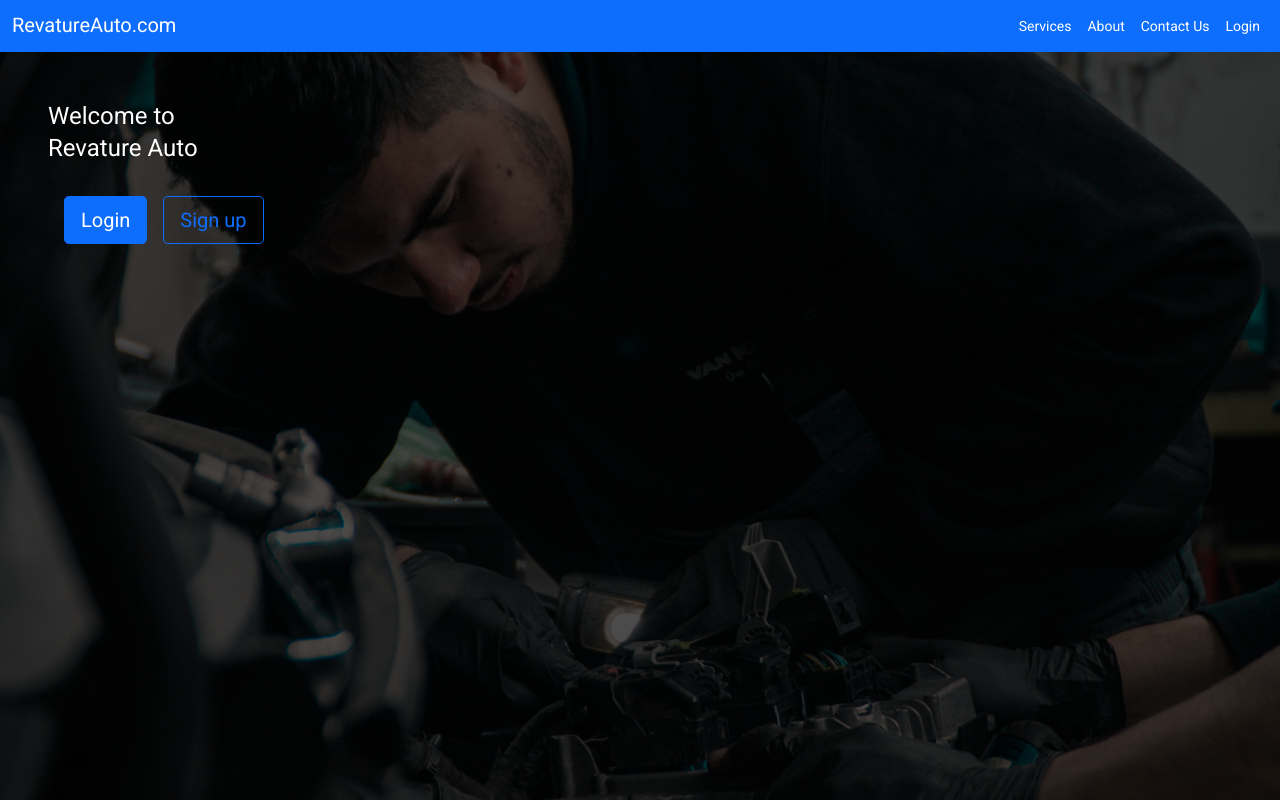
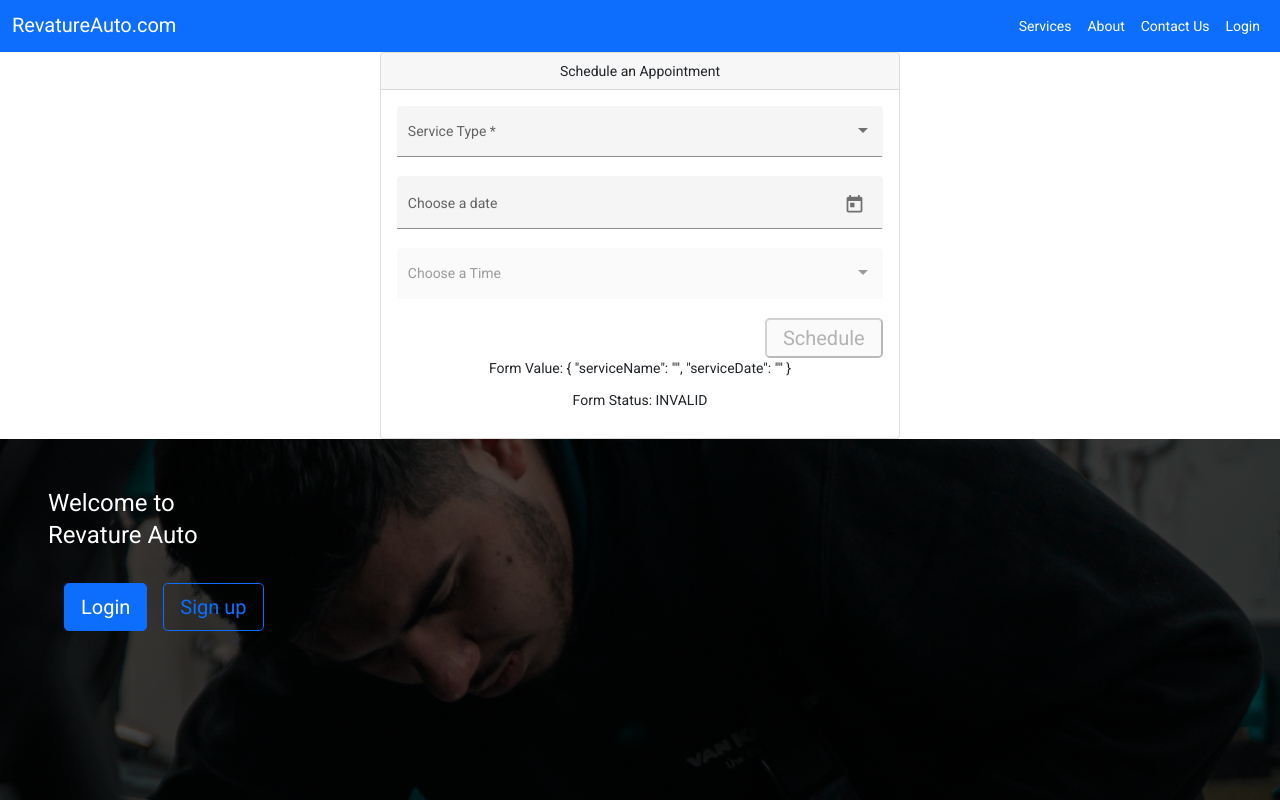
Before and after one commit to roctorch/project-two, an Angular app in the folder front-p2/: page /schedule/add in a window 1280 px wide. Before the commit this address led to /. Shown: the top 800 px of the page. Built offline with nearby package versions, Linux system fonts and the light colour scheme.

Commit message:
Finished functionality and majority of bugs for schedule-form, still need db

```diff
--- a/front-p2/src/app/app-routing.module.ts
+++ b/front-p2/src/app/app-routing.module.ts
@@ -3,22 +3,22 @@
 import { LoginFormComponent } from './login-form/login-form.component';
 import { ScheduleViewerComponent } from './schedule-viewer/schedule-viewer.component';
 import { ScheduleEventComponent } from './schedule-event/schedule-event.component';
-
+import { ScheduleFormComponent } from './schedule-form/schedule-form.component';
 // add path and component type here
 const routes: Routes = [
   { path: 'login', component: LoginFormComponent },
-  {
-    path: 'schedule', component: ScheduleViewerComponent,
-  }
+  // { path: 'login/signup', component: SignupFormComponent},
+  { path: 'schedule', component: ScheduleViewerComponent},
+  { path: 'schedule/add', component: ScheduleFormComponent}
 ];
 
 @NgModule({
   imports: [RouterModule.forRoot(routes)],
   exports: [RouterModule],
   declarations: [
-  ]
+    ]
 })
 export class AppRoutingModule { }
 
 // Add components to be exported to app.module.ts
-export const routeComponents = [LoginFormComponent, ScheduleViewerComponent,ScheduleEventComponent]
+export const routeComponents = [LoginFormComponent, ScheduleViewerComponent, ScheduleEventComponent, ScheduleFormComponent];
--- /dev/null
+++ b/front-p2/src/app/schedule-form/schedule-form.component.html
@@ -0,0 +1,48 @@
+<div class="row text-center justify-content-center">
+    <div class="col-md-5">
+        <div class="card">
+            <div class="card-header">
+                Schedule an Appointment
+            </div>
+            <div class="card-body">
+                <form [formGroup]="scheduleForm" (ngSubmit)="handleSubmit()">
+                    <div class="d-flex flex-column">
+                        <mat-form-field appearance="fill">
+                            <mat-label>Service Type</mat-label>
+                            <mat-select name="serviceName" formControlName="serviceName">
+                                <mat-option *ngFor="let serv of services" [value]="serv">
+                                    {{serv}}
+                                </mat-option>
+                            </mat-select>
+                        </mat-form-field>
+
+                        <mat-form-field appearance="fill">
+                            <mat-label>Choose a date</mat-label>
+                            <input name="serviceDate" matInput [matDatepicker]="picker"
+                                [matDatepickerFilter]="combinedDateFilter"
+                                formControlName="serviceDate">
+                            <mat-datepicker-toggle matSuffix [for]="picker"></mat-datepicker-toggle>
+                            <mat-datepicker #picker></mat-datepicker>
+                        </mat-form-field>
+
+                        <mat-form-field appearance="fill">
+                            <mat-label>Choose a Time</mat-label>
+                            <mat-select name="startTime" formControlName="startTime">
+                                <!--[disabled]="scheduleForm.get('serviceDate')!=null"-->
+                                <mat-option *ngFor="let time of times" [value]="time"
+                                    [disabled]="!availTimeMap.get(time)">
+                                    {{time}}
+                                </mat-option>
+                            </mat-select>
+                        </mat-form-field>
+                        <div class="d-flex justify-content-end">
+                            <button class="btn-lg" [disabled]="!scheduleForm.valid">Schedule</button>
+                        </div>
+                    </div>
+                </form>
+                <p>Form Value: {{ scheduleForm.value | json }}</p>
+                <p>Form Status: {{ scheduleForm.status }}</p>
+            </div>
+        </div>
+    </div>
+</div>
--- /dev/null
+++ b/front-p2/src/app/schedule-form/schedule-form.component.ts
@@ -0,0 +1,103 @@
+import { Component, OnInit } from '@angular/core';
+import { FormControl, FormGroupDirective, FormBuilder, FormGroup, NgForm, Validators } from '@angular/forms';
+import { ErrorStateMatcher } from '@angular/material/core';
+
+@Component({
+  selector: 'app-schedule-form',
+  templateUrl: './schedule-form.component.html',
+  styleUrls: ['./schedule-form.component.scss']
+})
+export class ScheduleFormComponent implements OnInit {
+
+  scheduleForm: FormGroup = this.formBuilder.group({
+    serviceName: ["", Validators.required],
+    serviceDate: "",
+    startTime: [{ value: "", disabled: true },],
+  })
+
+  times: any[] = ["08:00AM", "08:30AM", "09:00AM", "09:30AM", "10:00AM", "10:30AM", "11:00AM", "11:30AM",
+    "12:00PM", "12:30PM", "01:00PM", "01:30PM", "02:00PM", "02:30PM", "03:00PM", "03:30PM", "04:00PM", "04:30PM", "05:00PM"];
+
+  // Optional TODO: Load Services from DB
+  services: any[] = ["Oil Change", "Tire Maintenance", "Car Detailing", "Test"];
+  // DB dependent
+  availTimeMap: Map<string, boolean> = new Map<string, boolean>();
+
+  constructor(private formBuilder: FormBuilder) {
+    // Listening for changes to
+    this.scheduleForm.get('serviceDate')?.valueChanges.subscribe(
+      value => {
+        console.log(value)
+        this.scheduleForm.controls['startTime'].enable();
+        // TODO: HERE load availTimeMap information based on serviceDate
+
+        // TODO: Have a similar observable to ship information to back-end
+      }
+    )
+  }
+
+  ngOnInit(): void {
+    // TODO: Load information via DB
+    this.availTimeMap.set("08:00AM", true)
+    this.availTimeMap.set("09:00AM", true)
+    this.availTimeMap.set("10:00AM", true)
+    this.availTimeMap.set("11:00AM", true)
+    this.availTimeMap.set("12:00PM", false)
+    this.availTimeMap.set("01:00PM", false)
+    this.availTimeMap.set("02:00PM", false)
+    this.availTimeMap.set("03:00PM", false)
+    this.availTimeMap.set("04:00PM", true)
+    this.availTimeMap.set("05:00PM", false)
+    this.availTimeMap.set("08:30AM", true)
+    this.availTimeMap.set("09:30AM", true)
+    this.availTimeMap.set("10:30AM", false)
+    this.availTimeMap.set("11:30AM", true)
+    this.availTimeMap.set("12:30PM", true)
+    this.availTimeMap.set("01:30PM", true)
+    this.availTimeMap.set("02:30PM", true)
+    this.availTimeMap.set("03:30PM", true)
+    this.availTimeMap.set("04:30PM", true)
+  }
+  // Date Filters
+  weekendsDatesFilter = (d: Date | null): boolean => {
+    const day = (d || new Date()).getDay();
+    // Prevent Weekends
+    return day !== 0 && day !== 6;
+  }
+  beforeNowDatesFilter = (d: Date | null): boolean => {
+    const day = (d || new Date());
+    const nowDate = new Date()
+    // Prevent days before
+    return (
+      day.getFullYear() >= nowDate.getFullYear() &&
+      day.getMonth() >= nowDate.getMonth() &&
+      day.getDate() >= nowDate.getDate()
+      )
+  }
+  // Usage of combinedDateFilter because of property binding [disabled]
+  combinedDateFilter = (d: Date | null): boolean => {
+    return (this.beforeNowDatesFilter(d) && this.weekendsDatesFilter(d))
+  }
+
+  // Event Handling
+  handleSubmit(){
+    // At this point: form is valid by guards before but additional guard
+    if(this.scheduleForm.valid){
+      const toBeSubmitted = this.scheduleForm.value;
+      console.log(toBeSubmitted);
+      // TODO: Send to back-end, needs user info
+    }
+  }
+}
+
+/* Was going to use
+  // Validators
+  matcher = new MyErrorStateMatcher();
+
+export class MyErrorStateMatcher implements ErrorStateMatcher {
+  isErrorState(control: FormControl | null, form: FormGroupDirective | NgForm | null): boolean {
+    const isSubmitted = form && form.submitted;
+    return !!(control && control.invalid && (control.dirty || control.touched || isSubmitted));
+  }
+}
+*/
```
Also changed, not shown: front-p2/src/app/schedule-form/schedule-form.component.scss (added), 1 other file (tests, documents, lock files or other folders).
